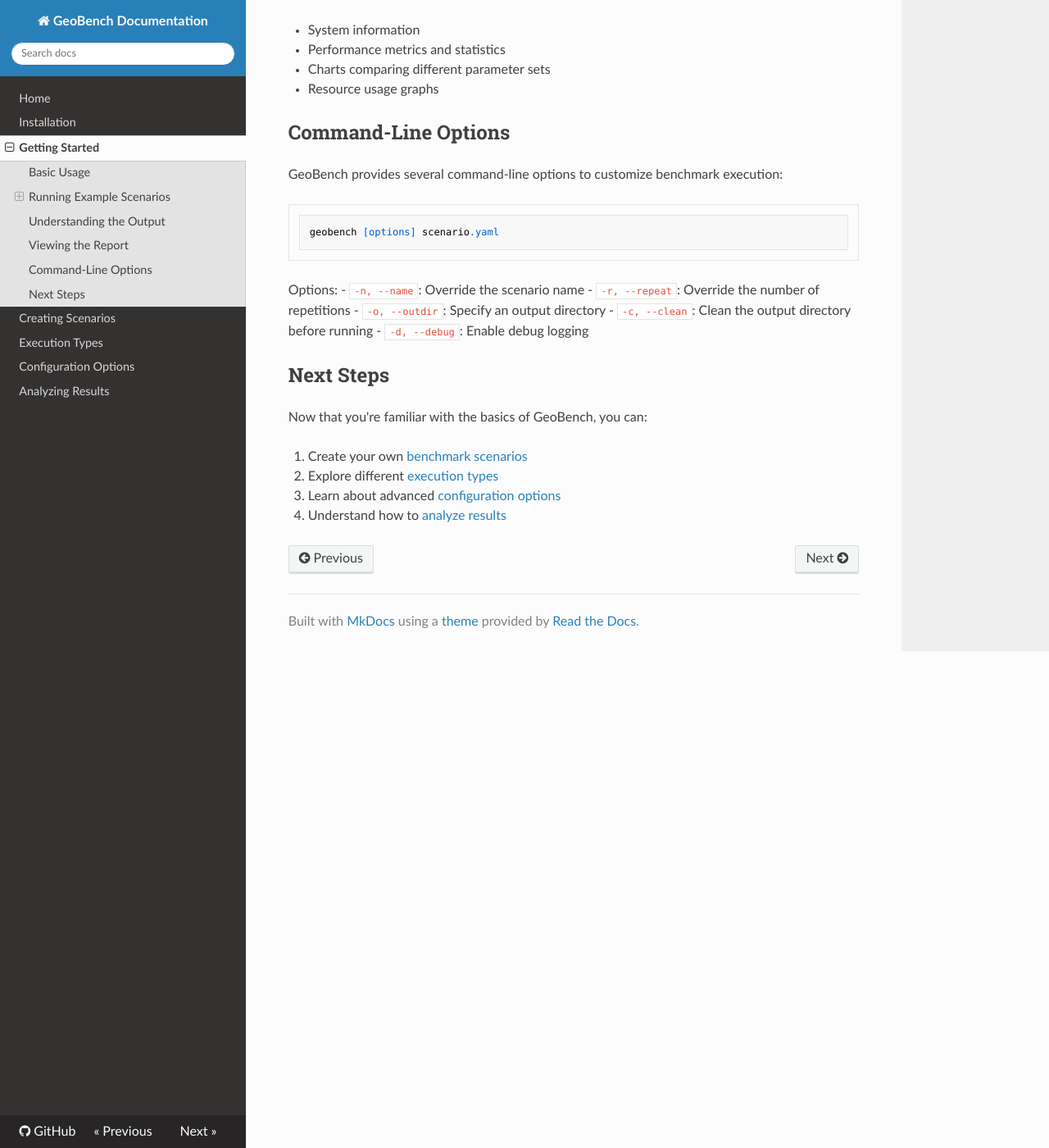
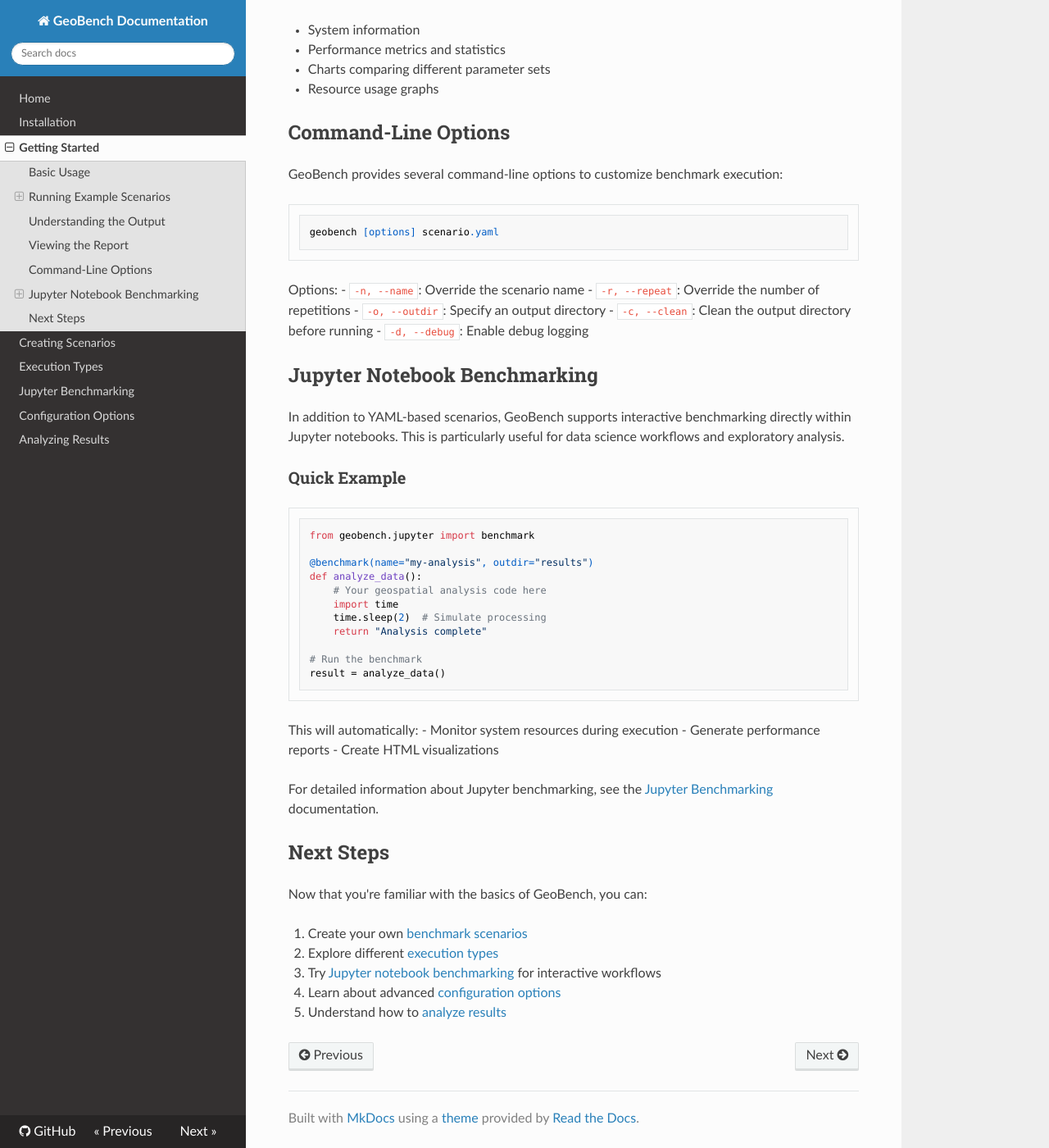
Before and after one commit to ITC-CRIB/geobench-docs, an MkDocs documentation site: the page built from docs/getting-started.md, in a window 1280 px wide and 1400 px high, scrolled down 1760 px. Shown: the whole window at 82% size. Built offline with MkDocs 1.6.1, drawn with Linux system fonts in a browser that asks for light colours; nearby versions of some CDN libraries.

Commit message:
Add jupyter notebook. Install from github repo.

````diff
--- a/docs/getting-started.md
+++ b/docs/getting-started.md
@@ -93,11 +93,39 @@ Options:
 - `-c, --clean`: Clean the output directory before running
 - `-d, --debug`: Enable debug logging
 
+## Jupyter Notebook Benchmarking
+
+In addition to YAML-based scenarios, GeoBench supports interactive benchmarking directly within Jupyter notebooks. This is particularly useful for data science workflows and exploratory analysis.
+
+### Quick Example
+
+```python
+from geobench.jupyter import benchmark
+
+@benchmark(name="my-analysis", outdir="results")
+def analyze_data():
+    # Your geospatial analysis code here
+    import time
+    time.sleep(2)  # Simulate processing
+    return "Analysis complete"
+
+# Run the benchmark
+result = analyze_data()
+```
+
+This will automatically:
+- Monitor system resources during execution
+- Generate performance reports
+- Create HTML visualizations
+
+For detailed information about Jupyter benchmarking, see the [Jupyter Benchmarking](jupyter-benchmarking.md) documentation.
+
 ## Next Steps
 
 Now that you're familiar with the basics of GeoBench, you can:
 
 1. Create your own [benchmark scenarios](creating-scenarios.md)
 2. Explore different [execution types](execution-types.md)
-3. Learn about advanced [configuration options](configuration-options.md)
-4. Understand how to [analyze results](analyzing-results.md)
+3. Try [Jupyter notebook benchmarking](jupyter-benchmarking.md) for interactive workflows
+4. Learn about advanced [configuration options](configuration-options.md)
+5. Understand how to [analyze results](analyzing-results.md)
--- a/mkdocs.yml
+++ b/mkdocs.yml
@@ -18,6 +18,7 @@ nav:
   - Getting Started: getting-started.md
   - Creating Scenarios: creating-scenarios.md
   - Execution Types: execution-types.md
+  - Jupyter Benchmarking: jupyter-benchmarking.md
   - Configuration Options: configuration-options.md
   - Analyzing Results: analyzing-results.md
 
````
Also changed, not shown: docs/index.md (+4 -0 lines), docs/installation.md (+6 -5 lines), docs/jupyter-benchmarking.md (added, +257 -0 lines).
